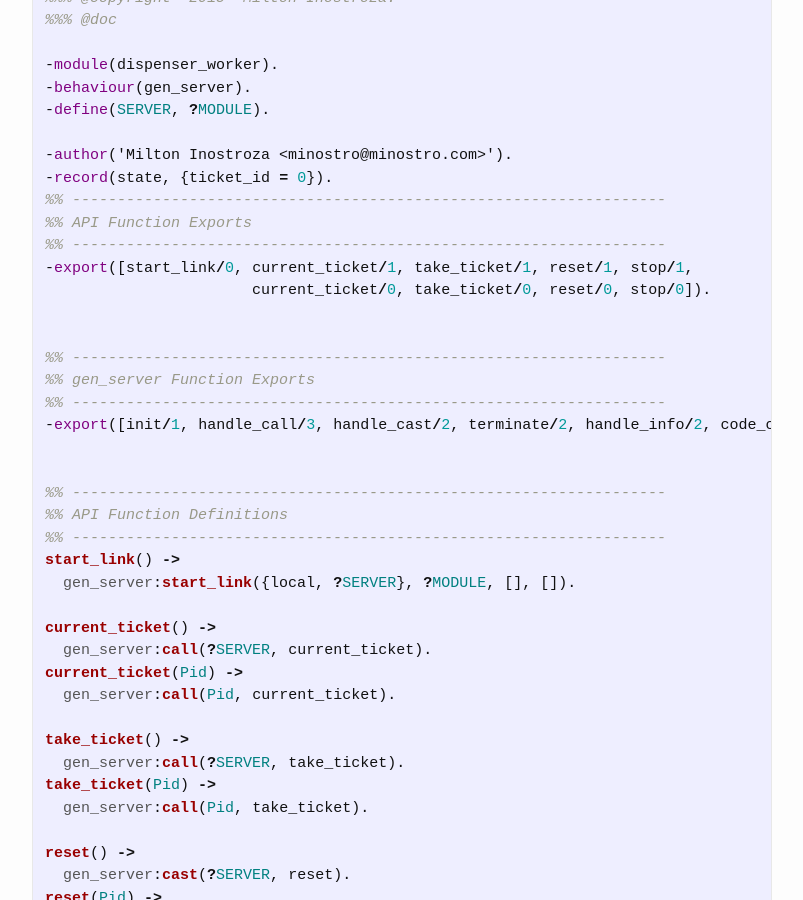
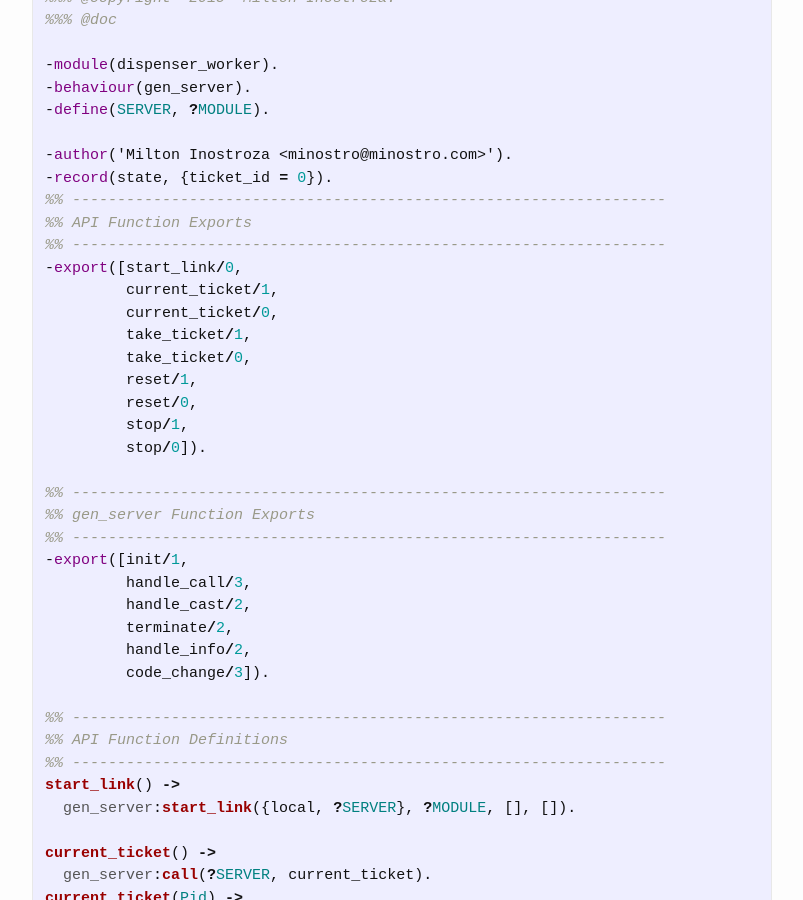
Before and after one commit to minostro/minostro.github.io, a Jekyll site: the page built from _posts/2015-06-13-ticket-dispenser-otp.markdown, in a window 1280 px wide and 900 px high, scrolled down 244 px. Shown: the whole window, without its empty margins (238-1041 px from the left). Built offline with Jekyll 4.4.1, drawn with Linux system fonts in a browser that asks for light colours.

Commit message:
fix erlang format

```diff
--- a/_posts/2015-06-13-ticket-dispenser-otp.markdown
+++ b/_posts/2015-06-13-ticket-dispenser-otp.markdown
@@ -19,15 +19,25 @@ categories: [programming-languages, erlang, otp]
 %% ------------------------------------------------------------------
 %% API Function Exports
 %% ------------------------------------------------------------------
--export([start_link/0, current_ticket/1, take_ticket/1, reset/1, stop/1,
-                       current_ticket/0, take_ticket/0, reset/0, stop/0]).
-
+-export([start_link/0,
+	 current_ticket/1,
+	 current_ticket/0,
+	 take_ticket/1,
+	 take_ticket/0,
+	 reset/1,
+	 reset/0,
+	 stop/1,
+	 stop/0]).
 
 %% ------------------------------------------------------------------
 %% gen_server Function Exports
 %% ------------------------------------------------------------------
--export([init/1, handle_call/3, handle_cast/2, terminate/2, handle_info/2, code_change/3]).
-
+-export([init/1,
+	 handle_call/3,
+	 handle_cast/2,
+	 terminate/2,
+	 handle_info/2,
+	 code_change/3]).
 
 %% ------------------------------------------------------------------
 %% API Function Definitions
```
